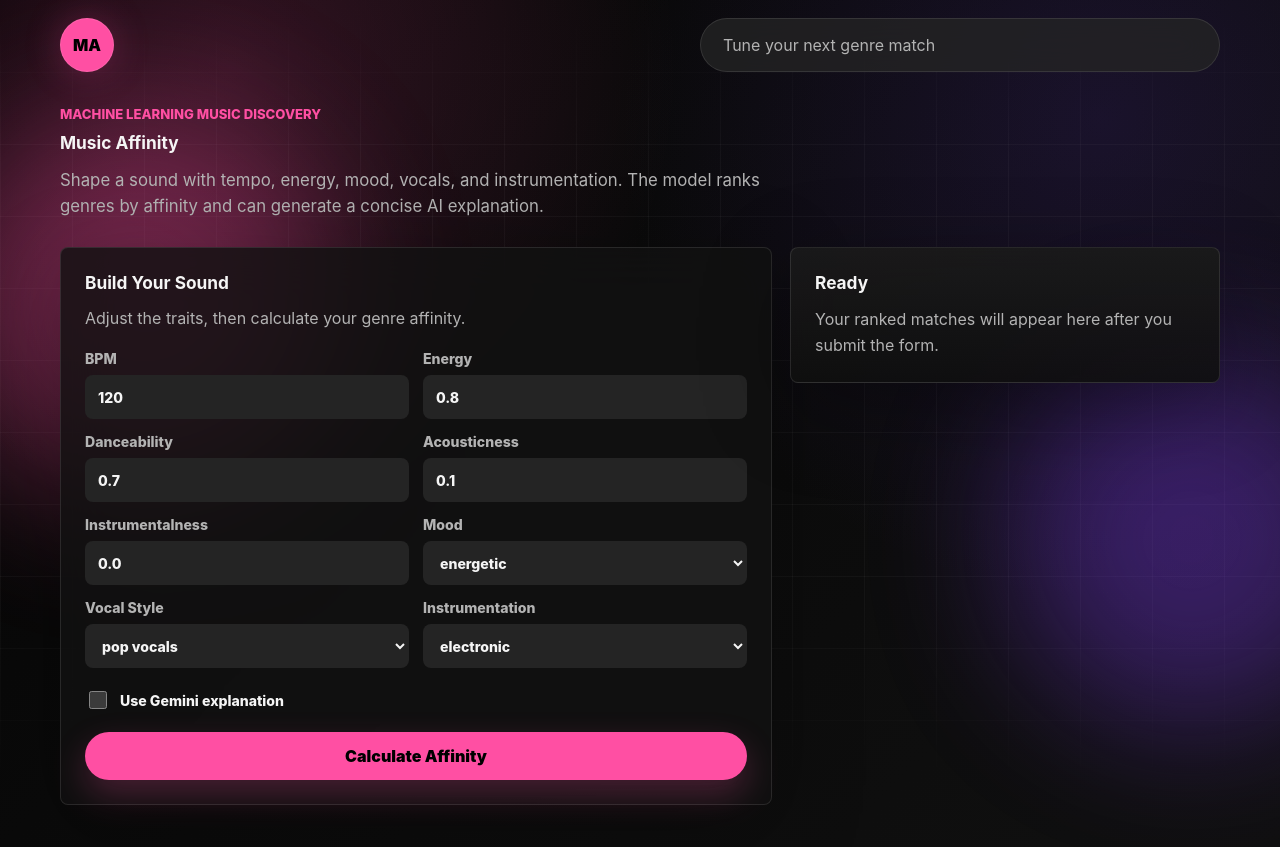
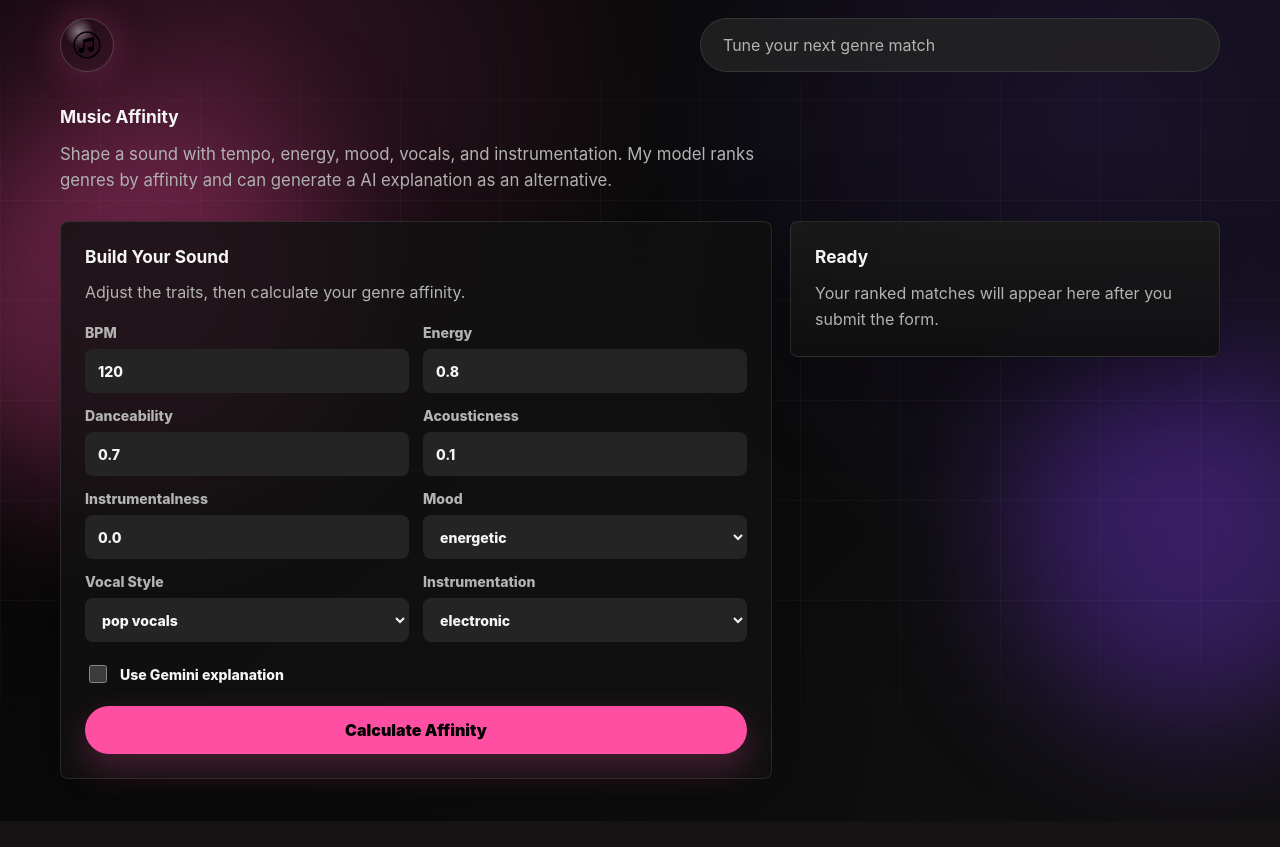
Before and after one commit to jgithubj2022/music-affinity-calculator, a Flask app: page / in a window 1280 px wide. After the commit the page ends 821 px from the top, so only its background shows below. Run offline with Flask 3, Linux system fonts and the light colour scheme.

Commit message:
UI updated and custom made music logo ;p also i fixed the gemini response length now that im using flash-lite to be a bit more lengthy given my free api key

```diff
--- a/music_affinity.py
+++ b/music_affinity.py
@@ -281,7 +281,7 @@ def describe_gemini_key() -> str:
 def build_explanation_prompt(pref: UserPreference, predictions: List[Dict[str, float]]) -> str:
     top = predictions[0]
     return f"""
-In exactly 5 words, explain this music match.
+In exactly 2 sentences use gathered percents for a unique explanation of this music match. then explain why their taste is closest to this, why others may be a bit further off.
 Genre: {top['genre']}
 Traits: {pref.mood}, {pref.instrumentation}
 """.strip()
--- a/static/styles.css
+++ b/static/styles.css
@@ -43,11 +43,11 @@ body::before {
   background-image:
     linear-gradient(rgba(255, 255, 255, 0.035) 1px, transparent 1px),
     linear-gradient(90deg, rgba(255, 255, 255, 0.035) 1px, transparent 1px);
-  background-size: 72px 72px;
+  background-size: 100px 100px;
   mask-image: linear-gradient(to bottom, transparent, #000 20%, #000 75%, transparent);
 }
 
-/* Animated blurred background shapes live here. Adjust size, color, and animation speed. */
+/* Animated blurred background shapes live here.*/
 .ambient {
   position: fixed;
   z-index: 0;
@@ -112,13 +112,23 @@ body::before {
   width: 54px;
   height: 54px;
   place-items: center;
-  border: 1px solid var(--line);
+  overflow: hidden;
+  border: 1px solid rgba(255, 255, 255, 0.18);
   border-radius: 50%;
-  color: #000;
-  background: var(--accent);
+  background:
+    radial-gradient(circle at 35% 25%, rgba(255, 255, 255, 0.45), transparent 28%);
   box-shadow: 0 0 36px var(--accent-glow);
-  font-weight: 900;
 }
+
+
+.brand-mark img {
+  display: block;
+  width: 36px;
+  height: 36px;
+  object-fit: contain;
+  filter: drop-shadow(0 3px 8px rgba(0, 0, 0, 0.35));
+}
+
 
 .search-pill {
   display: flex;
@@ -137,14 +147,14 @@ body::before {
   margin-bottom: 28px;
 }
 
-.eyebrow {
+/*.eyebrow {
   margin: 0 0 10px;
   color: var(--accent);
   font-size: 0.82rem;
   font-weight: 800;
   letter-spacing: 0;
   text-transform: uppercase;
-}
+}*/
 
 h1,
 h2,
--- a/templates/index.html
+++ b/templates/index.html
@@ -11,14 +11,15 @@
   <div class="ambient ambient-two"></div>
   <main class="shell">
     <nav class="top-bar" aria-label="Application header">
-      <div class="brand-mark">MA</div>
+      <div class="brand-mark">
+        <img src="{{ url_for('static', filename='music_logo_MA.png') }}" alt="music logo">
+      </div>
       <div class="search-pill">Tune your next genre match</div>
     </nav>
 
     <header class="page-header">
-      <p class="eyebrow">Machine learning music discovery</p>
       <h2>Music Affinity</h2>
-      <p class="summary">Shape a sound with tempo, energy, mood, vocals, and instrumentation. The model ranks genres by affinity and can generate a concise AI explanation.</p>
+      <p class="summary">Shape a sound with tempo, energy, mood, vocals, and instrumentation. My model ranks genres by affinity and can generate a AI explanation as an alternative.</p>
     </header>
 
     <section class="workspace">
```
Also changed, not shown: static/music_logo_MA.png (added).
